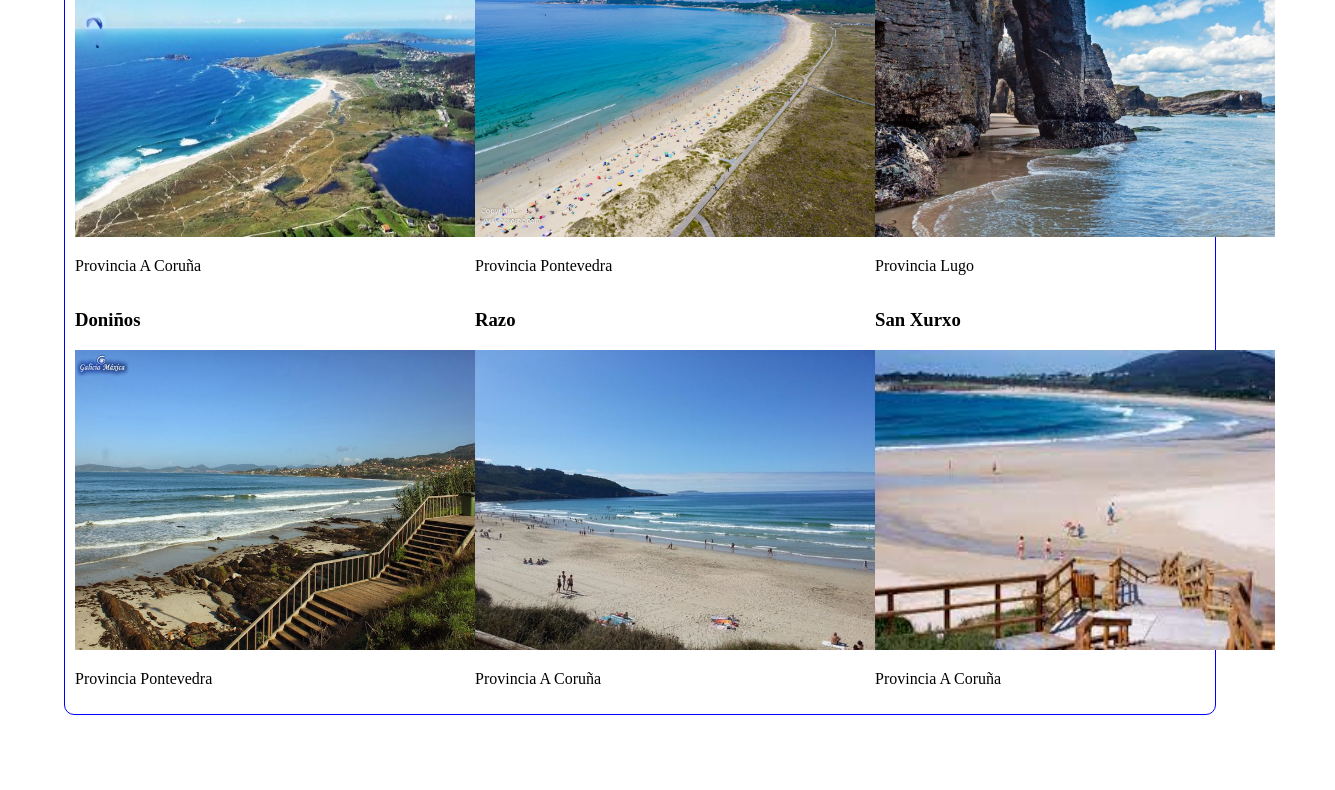
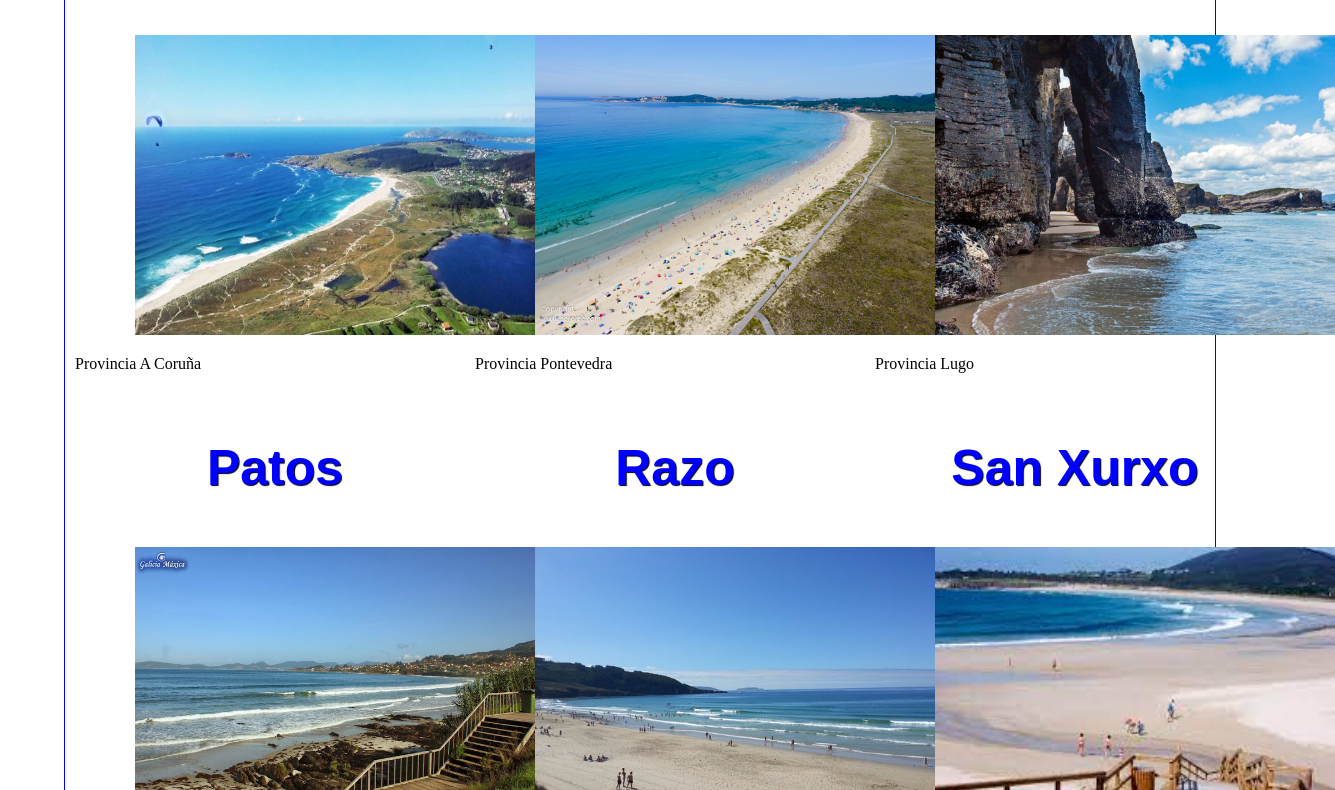
Before and after one commit to alfonsoporto22/WebPlayasConGrid, a plain HTML site: page index.html in a window 1280 px wide. Shown: the part 265-1055 px from the top of the page, 1335 px wide, since content can reach past the window. Before the commit the page ends 1031 px from the top, so only its background shows below. Drawn offline with Linux system fonts and the light colour scheme.

Commit message:
Beach titles improved

```diff
--- a/css/style.css
+++ b/css/style.css
@@ -23,4 +23,13 @@ body{
 .playas>img{
     width: 400px;
     height: 300px;
+    margin-left: 15%;
 }
+
+.playas>h3{
+    font-family: Arial, Helvetica, sans-serif;
+    font-size: 50px;
+    text-align: center;
+    color: blue;
+    text-shadow: 1px 1px 1px black;
+}
--- a/index.html
+++ b/index.html
@@ -27,7 +27,7 @@
         <p>Provincia Lugo</p>
     </div>
     <div class="playas" class="playa4">
-        <h3>Doniños</h3>
+        <h3>Patos</h3>
         <img src="fotos/patos.jpg" alt="Patos">
         <p>Provincia Pontevedra</p>
     </div>
```
